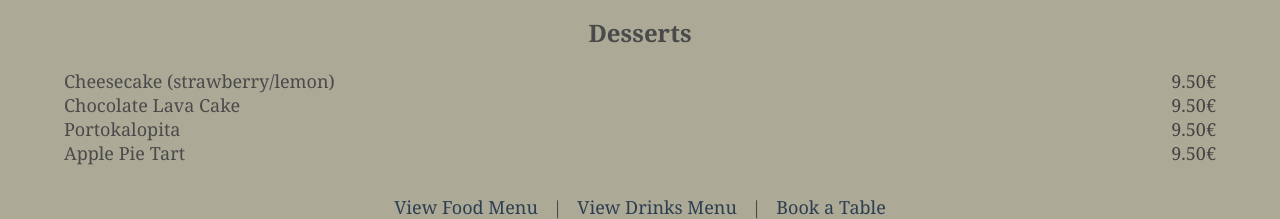
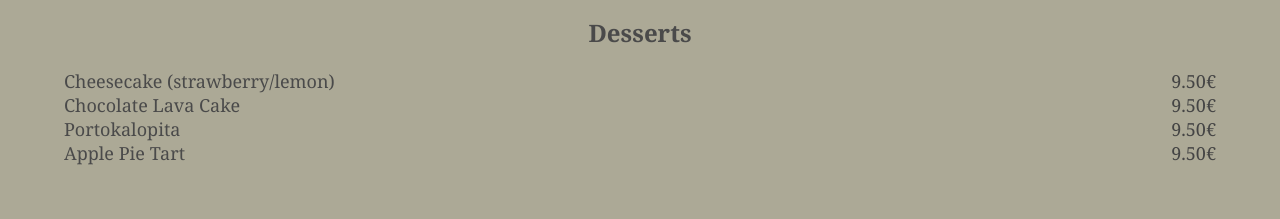
Before and after one commit to komninoskon/valantinas-final, a Flask app: page /menu in a window 1280 px wide. Shown: the part 3571-3790 px from the top of the page. After the commit the page ends 3736 px from the top, so only its background shows below. Run offline with Flask 3, Linux system fonts and the light colour scheme.

Commit message:
Update menu.html

```diff
--- a/templates/menu.html
+++ b/templates/menu.html
@@ -37,12 +37,10 @@
 		                                                                                                Hot and crusty, it is a perfect compination<br>
 		                                                                                                to all of our dishes.
 	  </p>
-    </header>
 
     <section class="menu-section">
         <h2 class="section-title">Breads</h2>
-          <div class="item"><span class="item-name">Perikafti</span><span class="item-price">6.00€</span><br><span
-					class=>Country homemade bread with olive oil, oregano and sea salt</span></div>
+          <div class="item"><span class="item-name">Perikafti</span><span class="item-price">6.00€</span><br><span class=>Country homemade bread with olive oil, oregano and sea salt</span></div>
           <div class="item"><span class="item-name">Garlic bread</span><span class="item-price">3.40€</span></div>
           <div class="item"><span class="item-name">Hot Roll Breads</span><span class="item-price">3.40€</span></div>
         </div>
@@ -178,11 +176,5 @@
          </div>
     </section>
 
-  <nav>
-	  <a href="{{ url_for('food_menu') }}">View Food Menu</a> |
-	  <a href="{{ url_for('drinks_menu') }}">View Drinks Menu</a> |
-	  <a href="{{ url_for('book-table') }}">Book a Table</a>
-  </nav>
-
 </body>
 </html>
```
